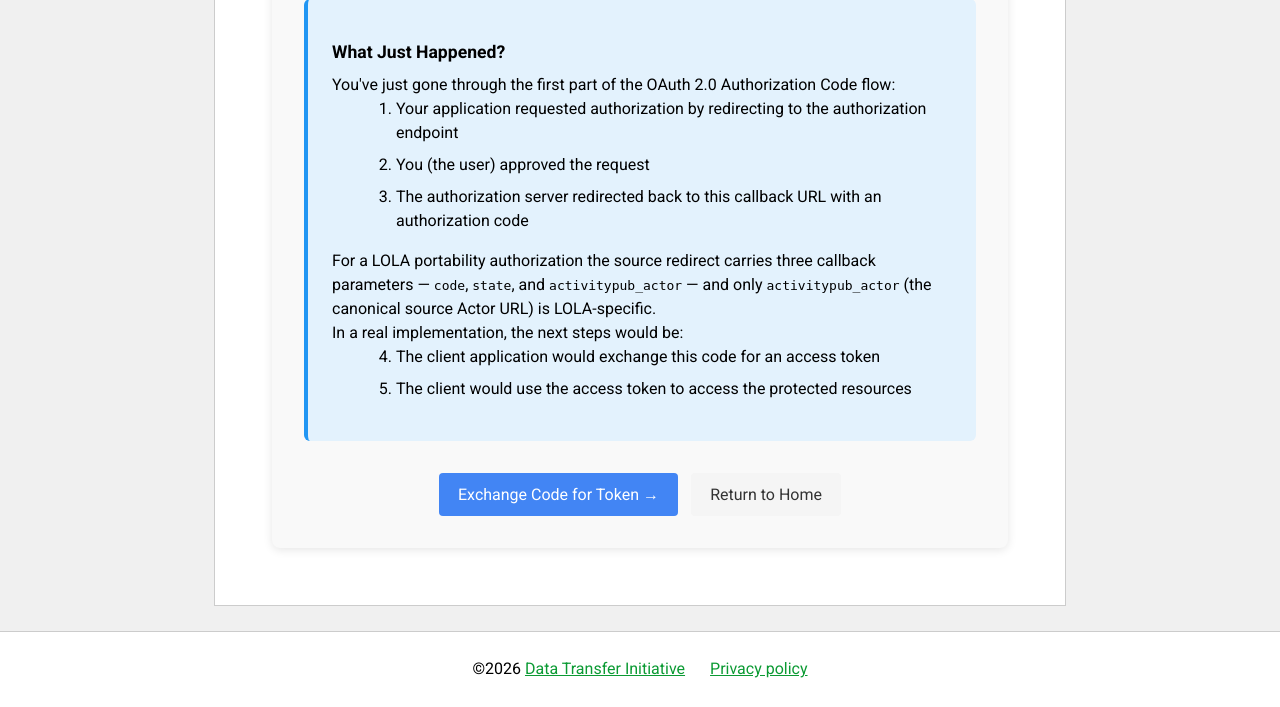
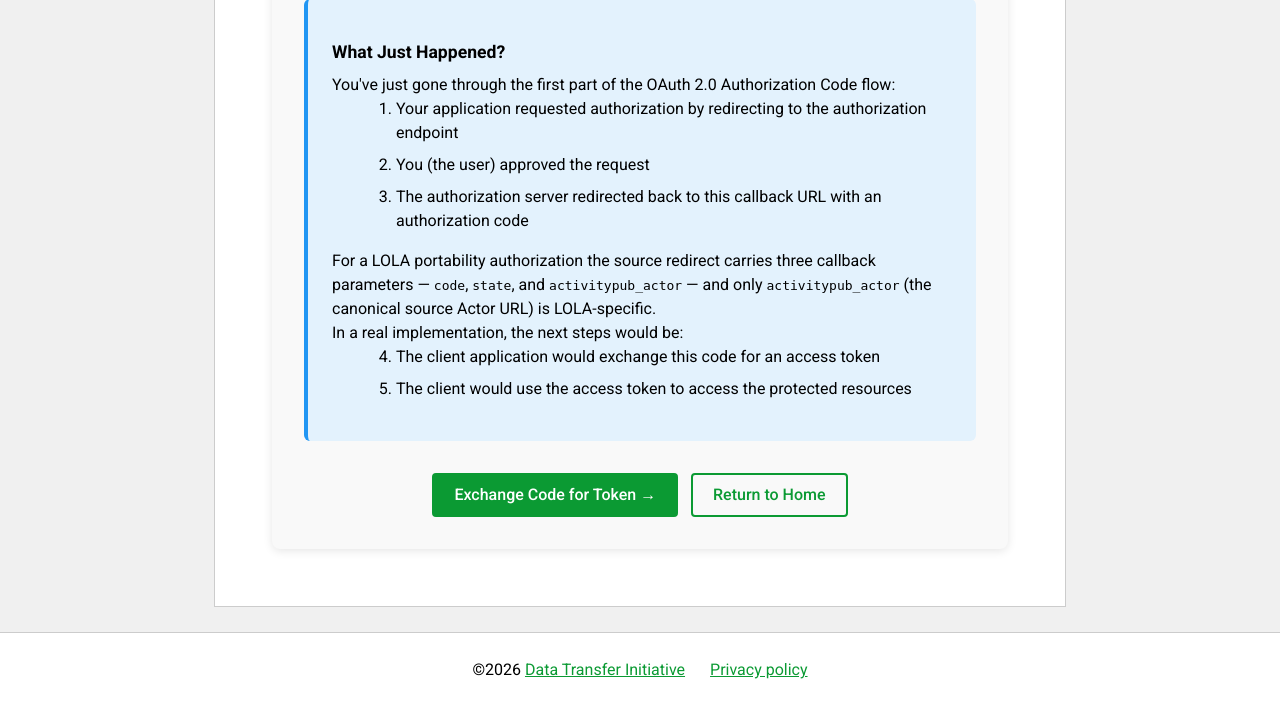
Before and after one commit to dtinit/activity-pub-testbed, a Django app: template testbed/core/templates/oauth_callback.html in a window 1280 px wide. Shown: the part 897-1604 px from the top of the page. Before the commit the page ends 1575 px from the top, so only its background shows below. Run offline with Django 5.2, Linux system fonts and the light colour scheme; the template is opened without the code that fills it: most values are stand-ins (such as "Sample title", 1, 10 or a date in 2020); style sheets or scripts are compiled from the project's sources; some libraries are stand-ins or nearby versions.

Commit message:
Sharing one DTI style for link buttons across the demo pages

```diff
--- a/static/scss/_base.scss
+++ b/static/scss/_base.scss
@@ -115,6 +115,34 @@ a:focus {
   color: $primary;
 }
 
+.layout a.btn {
+  display: inline-block;
+  padding: 0.5em 1.25em;
+  border: 2px solid $primary;
+  border-radius: $small-radius;
+  background: transparent;
+  color: $primary;
+  font-weight: 500;
+  text-decoration: none;
+}
+
+.layout a.btn:hover,
+.layout a.btn:focus {
+  background: $primary;
+  color: $surface;
+}
+
+.layout a.btn-primary {
+  background: $primary;
+  color: $surface;
+}
+
+.layout a.btn-primary:hover,
+.layout a.btn-primary:focus {
+  background: transparent;
+  color: $primary;
+}
+
 .layout footer {
   padding: $frame-spacing;
   display: flex;
--- a/static/scss/oauth.scss
+++ b/static/scss/oauth.scss
@@ -529,32 +482,5 @@
     justify-content: center;
     margin-top: 2rem;
     gap: 0.8rem;
-
-    .btn {
-      padding: 0.6rem 1.2rem;
-      border-radius: 4px;
-      border: none;
-      font-size: 1rem;
-      cursor: pointer;
-      text-decoration: none;
-
-      &.btn-primary {
-        background-color: #4285f4;
-        color: white;
-
-        &:hover {
-          background-color: #3367d6;
-        }
-      }
-
-      &.btn-secondary {
-        background-color: #f5f5f5;
-        color: #333;
-
-        &:hover {
-          background-color: #e0e0e0;
-        }
-      }
-    }
   }
 }
```
Also changed, not shown: other parts of static/scss/oauth.scss (+0 -47 lines).
